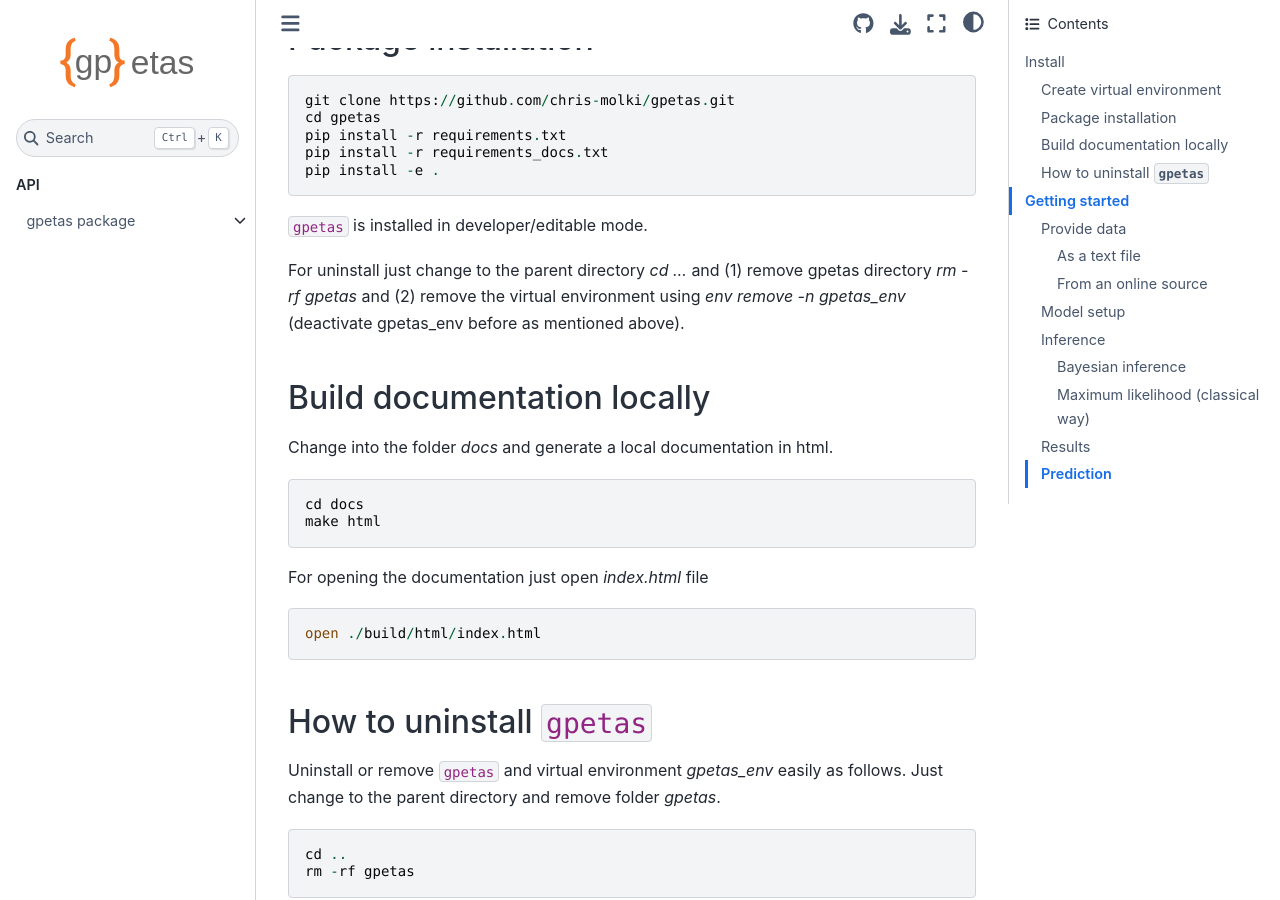
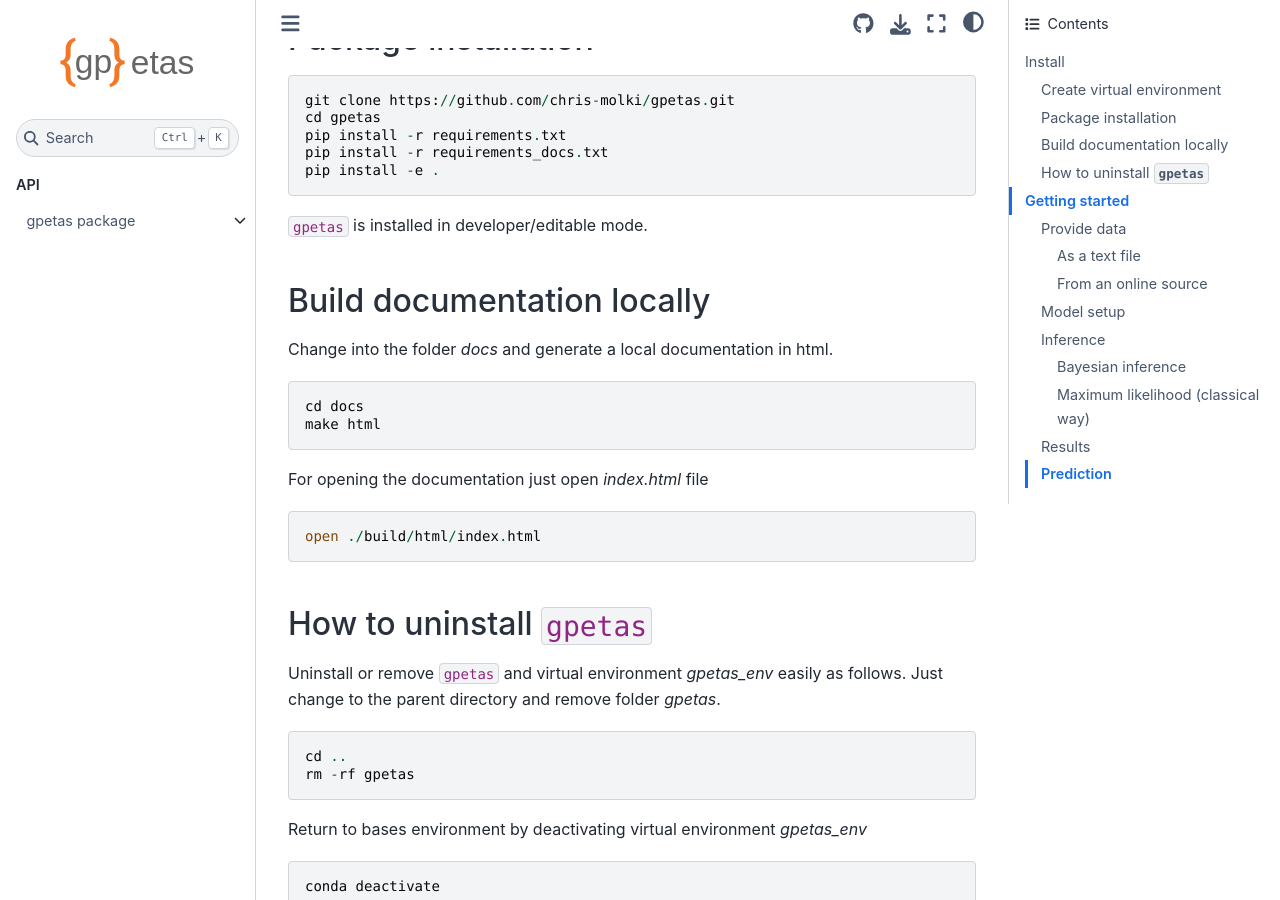
Before and after one commit to chris-molki/gpetas, a Sphinx documentation site: the page built from docs/source/README.md, in a window 1280 px wide and 900 px high, scrolled down 421 px. Built offline with Sphinx 7.4.7 and the Sphinx Book theme 1.1.4, drawn with Linux system fonts in a browser that asks for light colours.

Commit message:
update doc

````diff
--- a/docs/source/README.md
+++ b/docs/source/README.md
@@ -19,9 +19,6 @@ pip install -e .
 ```
 
 `gpetas` is installed in developer/editable mode.
-
-For uninstall just change to the parent directory *cd ..* and (1) remove gpetas directory *rm -rf gpetas* and (2) remove the virtual environment
-using *env remove -n gpetas_env* (deactivate gpetas_env before as mentioned above).
 
 ## Build documentation locally
 
````
